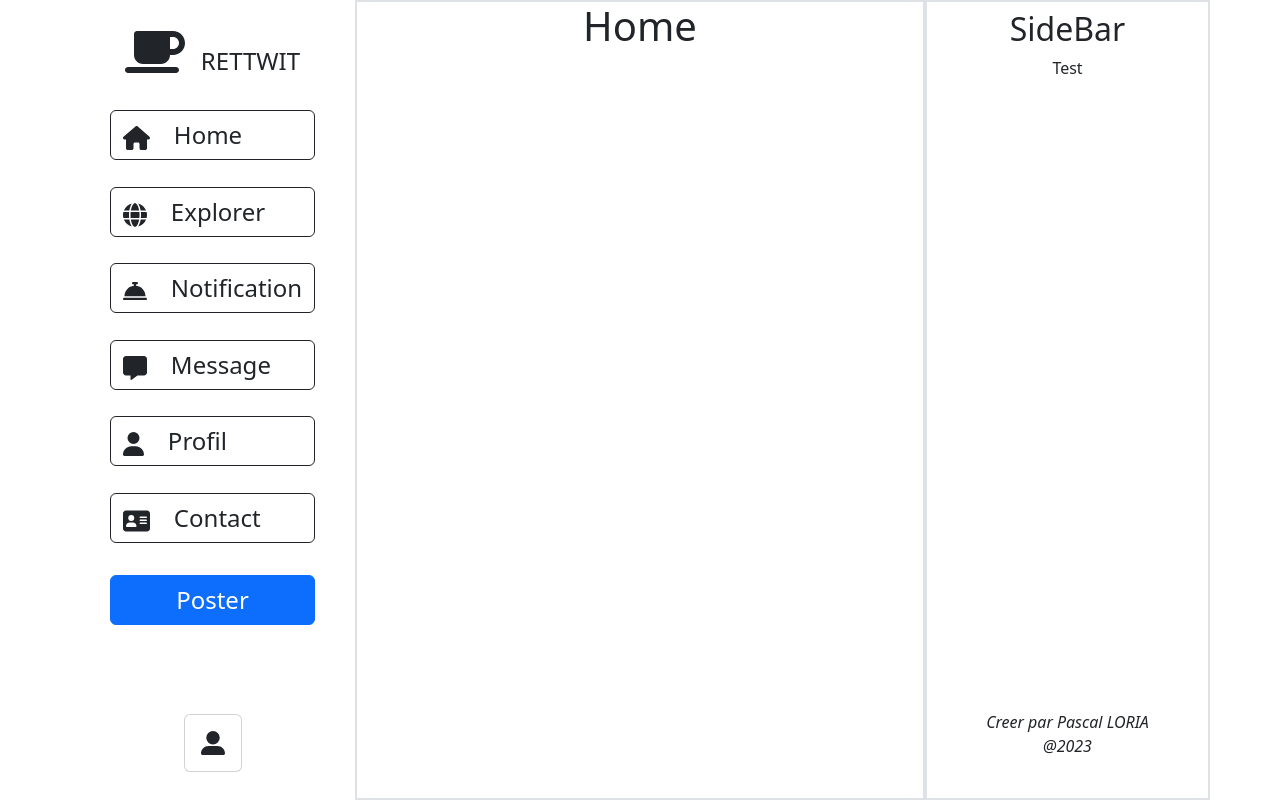
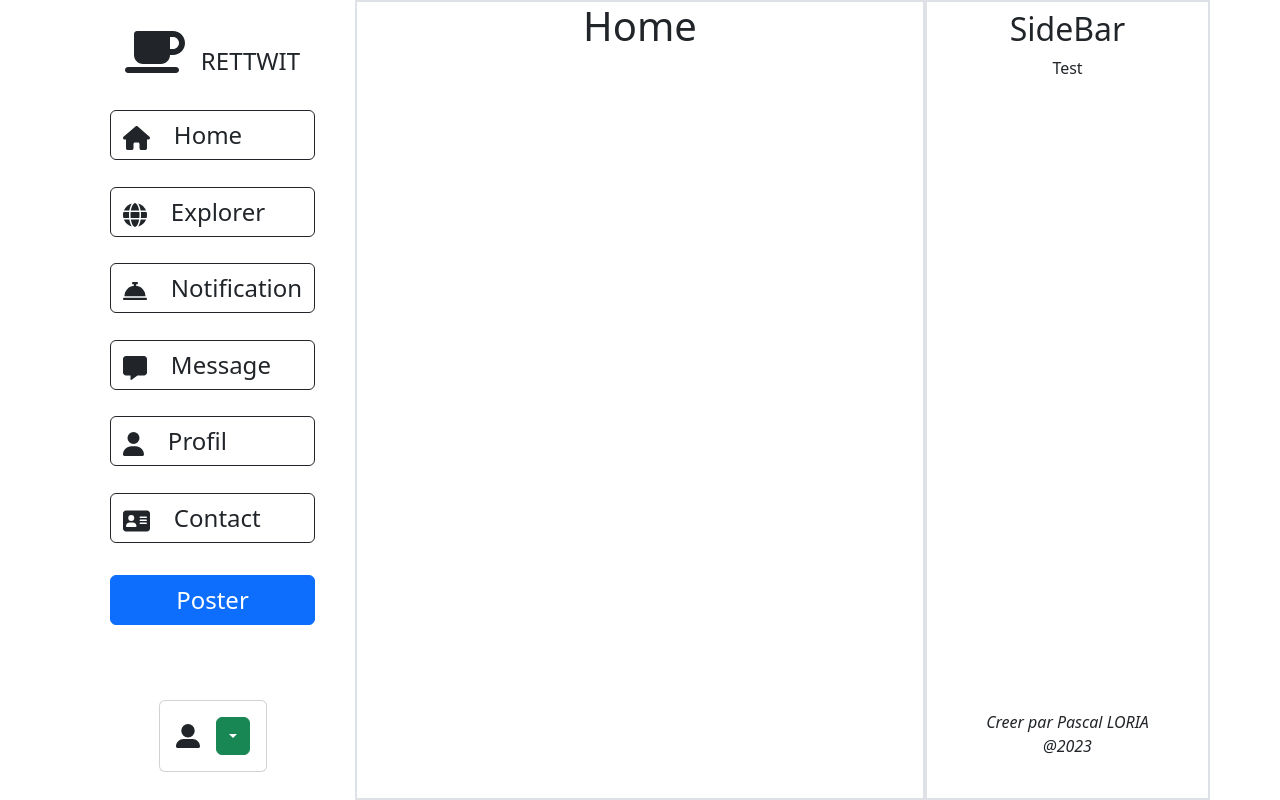
Before and after one commit to pascalloria/twitter_clone, a React (Create React App) app: page / in a window 1280 px wide. Built offline with nearby package versions, Linux system fonts and the light colour scheme; no server answers.

Commit message:
Ajout d'un dropdow

```diff
--- a/src/component/Header/UserCard/UserCard.js
+++ b/src/component/Header/UserCard/UserCard.js
@@ -1,18 +1,32 @@
 import { faUserAlt } from "@fortawesome/free-solid-svg-icons";
 import { FontAwesomeIcon } from "@fortawesome/react-fontawesome";
+import { Dropdown } from "react-bootstrap";
 
 const UserCard = (props) => {
     return (
        <div className="card">
 
             <div className="card-body">
-                <div className="d-flex justify-content-between align-items-center">
+                <div className="d-flex justify-content-between gap-2 align-items-center">
                     <div ><FontAwesomeIcon icon={faUserAlt} size="xl"/></div>
                     <div className="card-title d-none d-lg-block flex-grow-1 ">
                         <h4>{props.nickname}</h4>
                         <p>{props.pseudo}</p>
                     </div>
+
+                    <div>
+                        <Dropdown>
+                        <Dropdown.Toggle variant="success" id="dropdown-basic">
+                        </Dropdown.Toggle>
+
+                        <Dropdown.Menu>
+                            <Dropdown.Item href="#/action-1">Deconnection</Dropdown.Item>
+                            <Dropdown.Item href="#/action-2">Option de profil</Dropdown.Item>
+                        </Dropdown.Menu>
+                        </Dropdown>
+                    </div>
                 </div>
+
             </div>
         </div>
 
```
